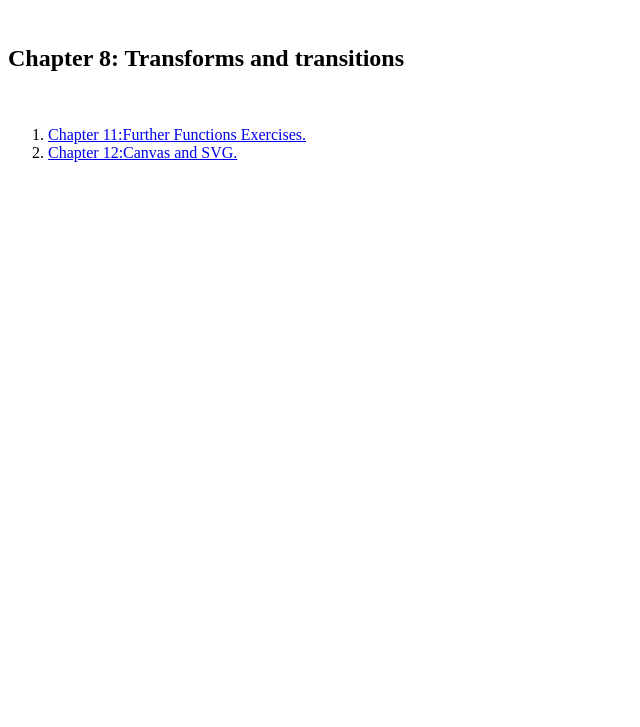
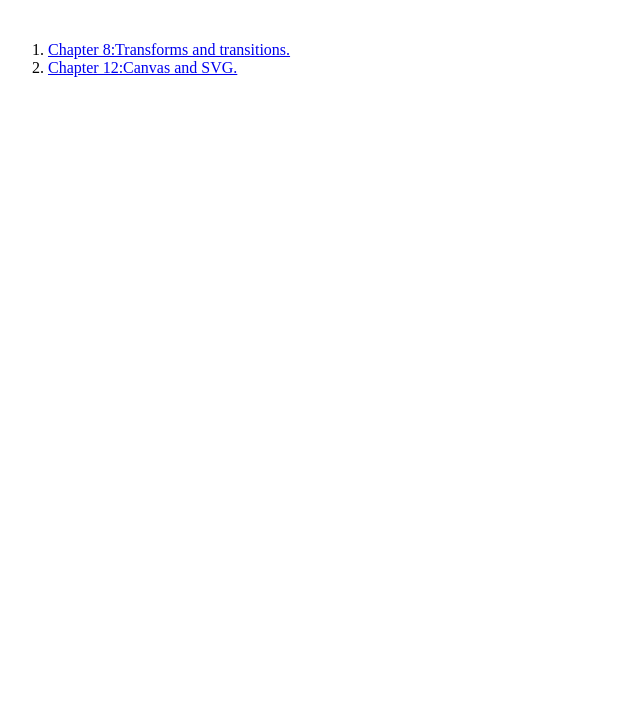
Before and after one commit to jatsii/WDD-330, a plain HTML site: page week08/index08.html in a window 1280 px wide. Shown: the part 73-800 px from the top of the page, without its empty margins (0-640 px from the left). Drawn offline with Linux system fonts and the light colour scheme.

Commit message:
update index 8

```diff
--- a/week08/index08.html
+++ b/week08/index08.html
@@ -7,10 +7,8 @@
 <body>
     <h1>Week 08 Notes</h1>
     <br>
-    <h2> Chapter 8: Transforms and transitions</h2>
-    <br>
     <ol id="linksList">
-        <li><a href="Transforms and transitions/transformTransition.html"> Chapter 11:Further Functions Exercises. </a> </li>
+        <li><a href="Transforms and transitions/transformTransition.html"> Chapter 8:Transforms and transitions. </a> </li>
         <li><a href="Chapter 12 Canvas SVG Drag and Drop/chapter12.html"> Chapter 12:Canvas and SVG. </a> </li>
     </ol>
 
```
